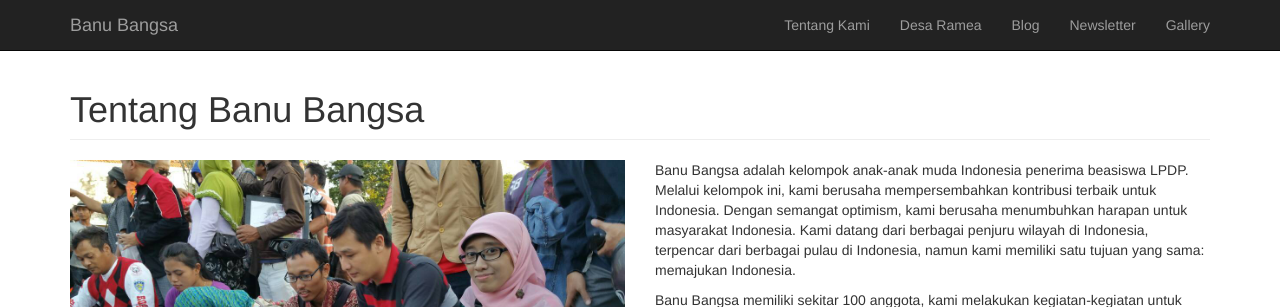
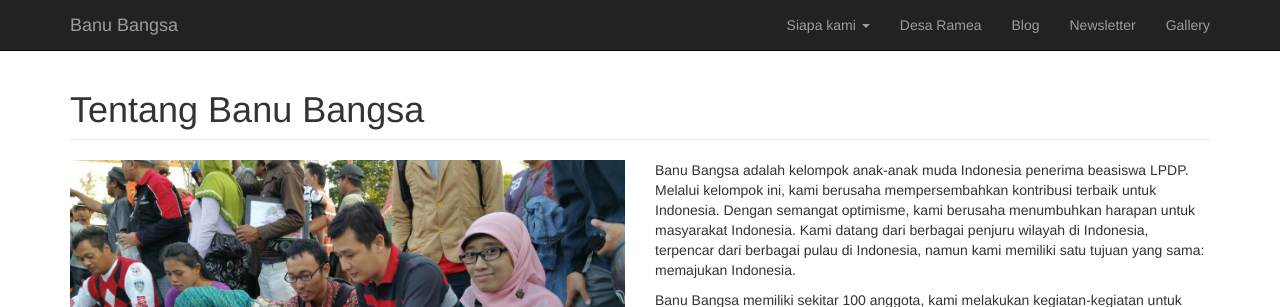
Before and after one commit to ariezncahyo/banubangsa.org, a Jekyll site: the page built from tentang-kami/index.html, in a window 1280 px wide and 900 px high. Shown: the top 307 px of the window. Built offline with Jekyll 4.4.1, drawn with Linux system fonts in a browser that asks for light colours.

Commit message:
Fix #3 updated about page

```diff
--- a/_includes/navbar.html
+++ b/_includes/navbar.html
@@ -14,8 +14,20 @@
             <!-- Collect the nav links, forms, and other content for toggling -->
             <div class="collapse navbar-collapse" id="bs-example-navbar-collapse-1">
                 <ul class="nav navbar-nav navbar-right">
-                    <li>
-                        <a href="/tentang-kami">Tentang Kami</a>
+                    <li class="dropdown">
+                        <a href="#" class="dropdown-toggle" data-toggle="dropdown">Siapa kami <b class="caret"></b></a>
+                        <ul class="dropdown-menu">
+                            <li>
+                                <a href="/tentang-kami">Tentang Kami</a>
+                            </li>
+                            <li>
+                                <a href="/makna-logo.html">Makna Logo</a>
+                            </li>
+                            <li>
+                                <a href="/visi-misi.html">Visi & Misi</a>
+                            </li>
+
+                        </ul>
                     </li>
                     <li>
                         <a href="/desa-ramea">Desa Ramea</a>
@@ -33,20 +45,7 @@
                         <!--<a href="contact.html">Contact</a>-->
                     <!--</li>-->
 
-                    <!--<li class="dropdown">-->
-                        <!--<a href="#" class="dropdown-toggle" data-toggle="dropdown">Blog <b class="caret"></b></a>-->
-                        <!--<ul class="dropdown-menu">-->
-                            <!--<li>-->
-                                <!--<a href="blog-home-1.html">Blog Home 1</a>-->
-                            <!--</li>-->
-                            <!--<li>-->
-                                <!--<a href="blog-home-2.html">Blog Home 2</a>-->
-                            <!--</li>-->
-                            <!--<li>-->
-                                <!--<a href="blog-post.html">Blog Post</a>-->
-                            <!--</li>-->
-                        <!--</ul>-->
-                    <!--</li>-->
+
                     <!--<li class="dropdown">-->
                         <!--<a href="#" class="dropdown-toggle" data-toggle="dropdown">Other Pages <b class="caret"></b></a>-->
                         <!--<ul class="dropdown-menu">-->
--- a/tentang-kami/index.html
+++ b/tentang-kami/index.html
@@ -17,7 +17,7 @@
             <div class="col-md-6">
               <p>Banu Bangsa adalah kelompok anak-anak muda Indonesia penerima beasiswa LPDP. Melalui kelompok
 
-ini, kami berusaha mempersembahkan kontribusi terbaik untuk Indonesia. Dengan semangat optimism,
+ini, kami berusaha mempersembahkan kontribusi terbaik untuk Indonesia. Dengan semangat optimisme,
 
 kami berusaha menumbuhkan harapan untuk masyarakat Indonesia. Kami datang dari berbagai penjuru
 
```
Also changed, not shown: makna-logo.html (added, +51 -0 lines), img/logo-banu-bangsa.jpg (added).
